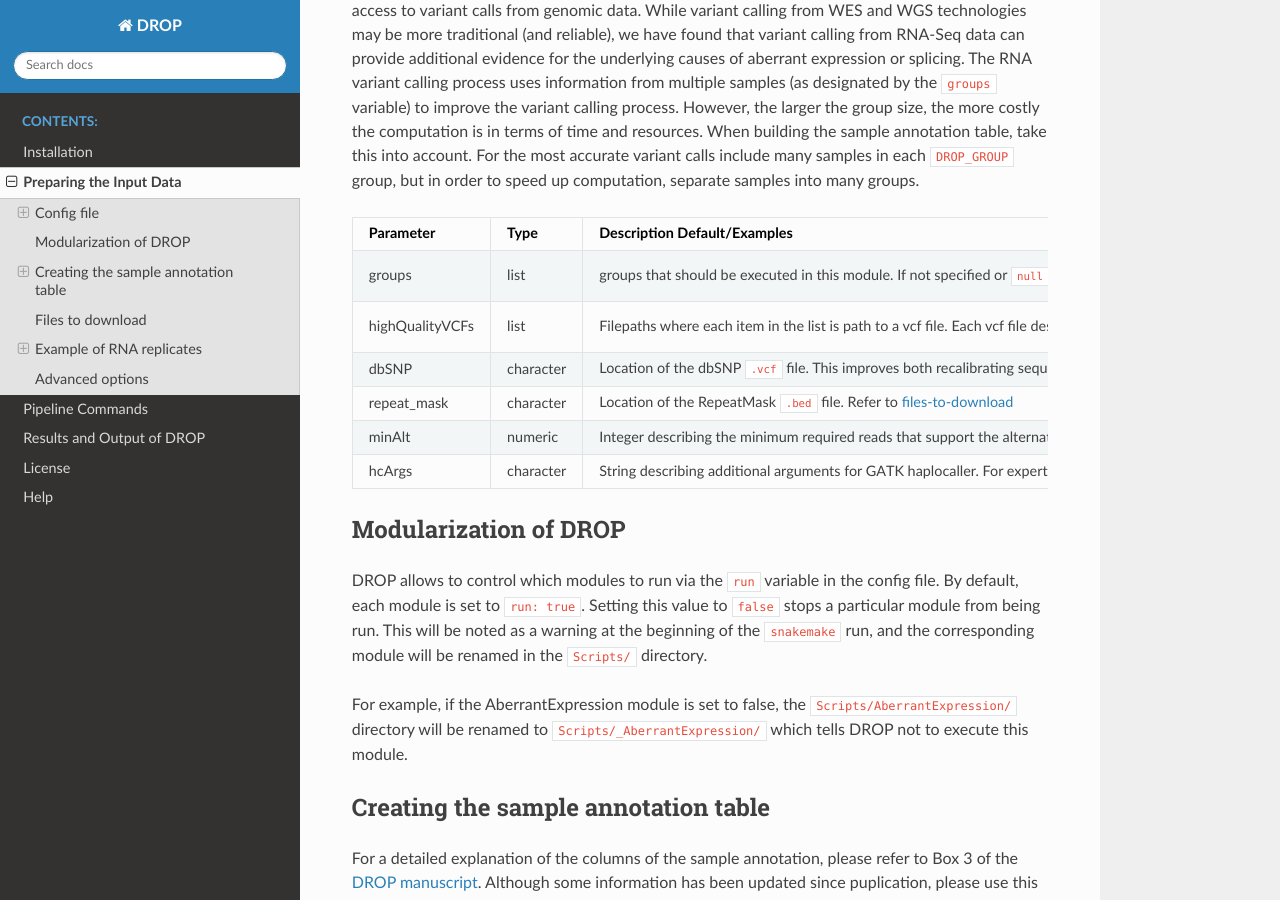
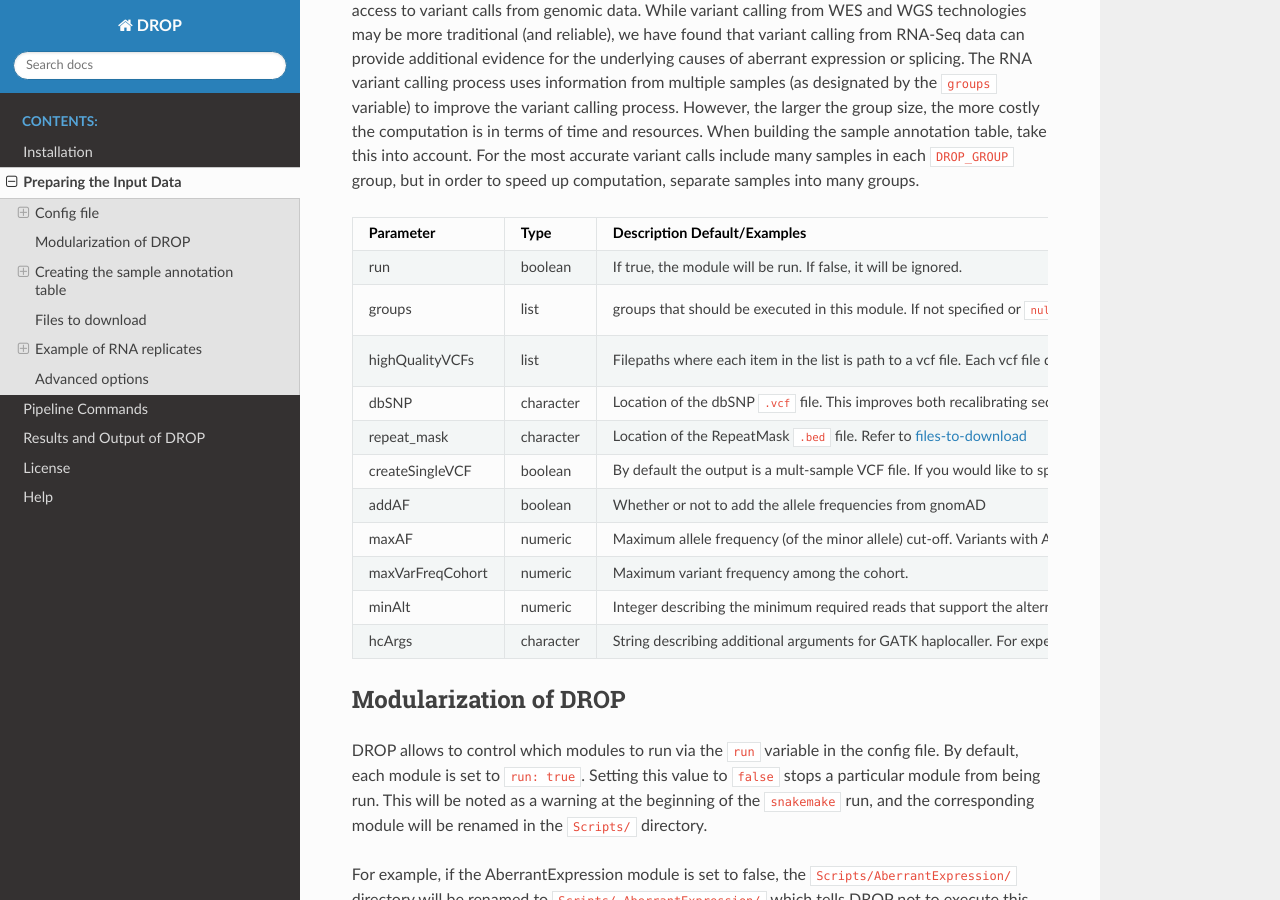
Before and after one commit to gagneurlab/drop, a Sphinx documentation site: the page built from docs/source/prepare.rst, in a window 1280 px wide and 900 px high, scrolled down 3867 px. Built offline with Sphinx 7.4.7 and the Read the Docs theme 2.0.0, drawn with Linux system fonts in a browser that asks for light colours.

Commit message:
update docs

```diff
--- a/docs/source/prepare.rst
+++ b/docs/source/prepare.rst
@@ -160,6 +160,7 @@ The RNA variant calling process uses information from multiple samples (as desig
 =====================  =========  ================================================================================================================================================================================================  =========
 Parameter              Type       Description                                                                                                                                                                    Default/Examples
 =====================  =========  ================================================================================================================================================================================================  =========
+run                    boolean    If true, the module will be run. If false, it will be ignored.                                                                                                                                    ``true``
 groups                 list       groups that should be executed in this module. If not specified or ``null`` all groups are used.                                                                                                  ``- group1``
 
 
@@ -171,6 +172,10 @@ highQualityVCFs        list       Filepaths where each item in the list is path
 
 dbSNP                  character  Location of the dbSNP ``.vcf`` file. This improves both recalibrating sequencing scores, as well as variant calling precision. Refer to `files-to-download`_                                      ``path/to/dbSNP.vcf``
 repeat_mask            character  Location of the RepeatMask ``.bed`` file. Refer to `files-to-download`_                                                                                                                           ``path/to/RepeatMask.bed``
+createSingleVCF        boolean    By default the output is a mult-sample VCF file. If you would like to split this into individual sample VCFs, set to ``true``. This only subsets the larger vcf sample.                           ``true``
+addAF                  boolean    Whether or not to add the allele frequencies from gnomAD                                                                                                                                          ``true``
+maxAF                  numeric    Maximum allele frequency (of the minor allele) cut-off. Variants with AF equal or below this number are considered rare.                                                                          ``0.001``
+maxVarFreqCohort       numeric    Maximum variant frequency among the cohort.                                                                                                                                                       ``0.05``
 minAlt                 numeric    Integer describing the minimum required reads that support the alternative allele. We recommend a minimum of 3 if further filtering on your own. 10 otherwise.                                    ``3``
 hcArgs                 character  String describing additional arguments for GATK haplocaller. For expert tuning.                                                                                                                   ``""``
 
```
